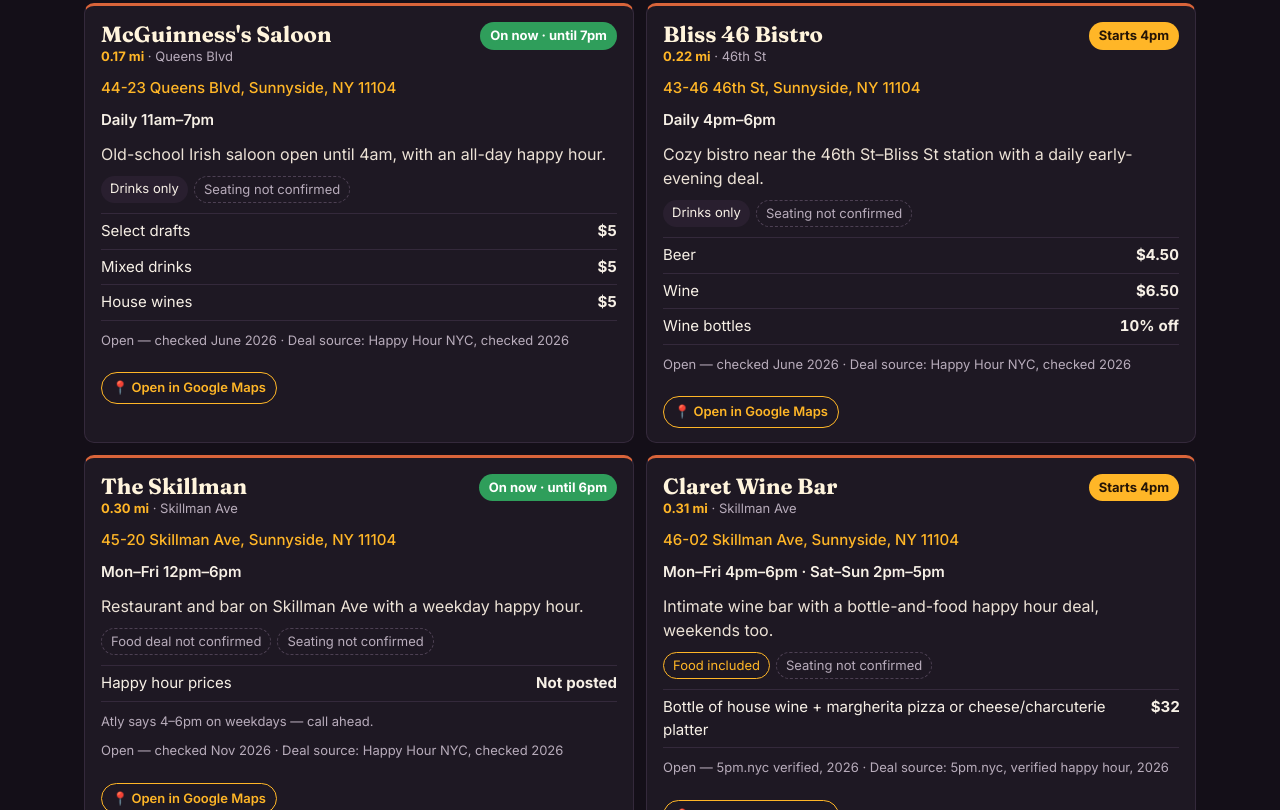
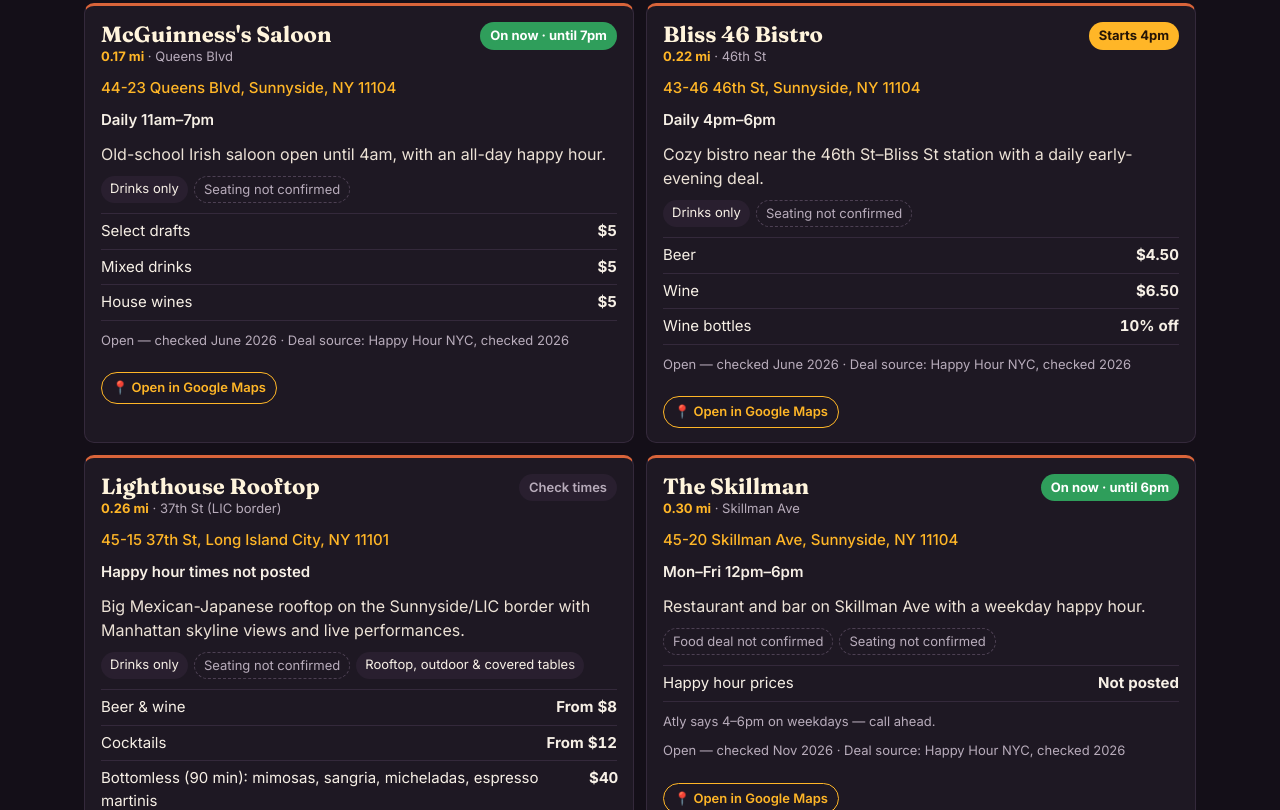
Before and after one commit to johngalang-coder/sunnysidehhs, a plain HTML site: page index.html in a window 1280 px wide. Shown: the part 1990-2800 px from the top of the page. Drawn offline with Linux system fonts and the light colour scheme.

Commit message:
Add Belo, The Alcove and Lighthouse Rooftop
Co-Authored-By: Claude Opus 5.5 <noreply@anthropic.com>
Claude-Session: https://claude.ai/code/session_01WquBAgrYxn3s98MT3EyyFS

```diff
--- a/index.html
+++ b/index.html
@@ -121,7 +121,7 @@ footer a{color:var(--y)}
 <script>
 {
 const ALL=[0,1,2,3,4,5,6],WK=[1,2,3,4,5],MT=[1,2,3,4],FS=[5,6,0];
-const S={hhn:"Happy Hour NYC, checked 2026",p5:"5pm.nyc, verified happy hour, 2026",both:"5pm.nyc verified + Happy Hour NYC, 2026"};
+const S={hhn:"Happy Hour NYC, checked 2026",p5:"5pm.nyc, verified happy hour, 2026",both:"5pm.nyc verified + Happy Hour NYC, 2026",atly:"Atly listing (undated)",ig:"Lighthouse Rooftop's own Instagram post (undated)"};
 const gm=v=>"https://www.google.com/maps/search/?api=1&query="+encodeURIComponent(v.n+", "+v.a);
 // seat: bar = bar-only / the venue is a bar; all = bar & tables; ? = not confirmed
 const V=[
@@ -136,6 +136,9 @@ const V=[
 {n:"The Skillman",h:"Skillman Ave",a:"45-20 Skillman Ave, Sunnyside, NY 11104",g:[40.746403,-73.918193],t:[[WK,12,18]],d:"Restaurant and bar on Skillman Ave with a weekday happy hour.",food:null,seat:"?",p:[["Happy hour prices","Not posted"]],s:"hhn",x:"Atly says 4–6pm on weekdays — call ahead.",ok:"Open — checked Nov 2026"},
 {n:"Claret Wine Bar",h:"Skillman Ave",a:"46-02 Skillman Ave, Sunnyside, NY 11104",g:[40.746397,-73.917871],t:[[WK,16,18],[[6,0],14,17]],d:"Intimate wine bar with a bottle-and-food happy hour deal, weekends too.",food:1,seat:"?",p:[["Bottle of house wine + margherita pizza or cheese/charcuterie platter","$32"]],s:"p5",ok:"Open — 5pm.nyc verified, 2026"},
 {n:"Sanger Hall",h:"Skillman Ave",a:"48-20 Skillman Ave, Sunnyside, NY 11104",g:[40.74615,-73.915413],t:[[WK,16,20]],d:"Roomy bar and restaurant with a long weekday happy hour.",food:0,seat:"?",p:[["Select beers","$5"],["Rosé","$7"],["Well drinks","$8"],["Margaritas","$10"]],s:"p5",ok:"Open — 5pm.nyc verified, 2026"},
+{n:"Belo",h:"Skillman Ave",a:"48-06 Skillman Ave, Sunnyside, NY 11104",g:[40.746136,-73.915878],t:[[WK,16,19]],d:"Colorful Brazilian bar and grill with DJs, Brazilian beats and outdoor dining.",food:0,seat:"?",sn:"Outdoor dining",p:[["Happy hour drink deals","Not posted"]],s:"atly",x:"Atly also says there's a big discount for paying cash.",ok:"Open — Atly, 2026"},
+{n:"The Alcove",h:"49th St",a:"41-11 49th St, Sunnyside, NY 11104",g:[40.745889,-73.915126],t:[],d:"Cozy reclaimed-wood tapas bar known for margaritas, skirt steak skewers and chimichurri truffle fries.",food:null,seat:"?",p:[["Select items","About $2–$3 off"],["Happy hour times","Not posted"]],s:"atly",ok:"Open — reviews, 2026"},
+{n:"Lighthouse Rooftop",h:"37th St (LIC border)",a:"45-15 37th St, Long Island City, NY 11101",g:[40.743694,-73.927957],t:[],d:"Big Mexican-Japanese rooftop on the Sunnyside/LIC border with Manhattan skyline views and live performances.",food:0,seat:"?",sn:"Rooftop, outdoor & covered tables",p:[["Beer & wine","From $8"],["Cocktails","From $12"],["Bottomless (90 min): mimosas, sangria, micheladas, espresso martinis","$40"]],s:"ig",x:"Weekday happy hour; exact times aren't posted.",ok:"Open — amNY rooftop guide, summer 2026"},
 {n:"Cousin Larry's",h:"Skillman Ave",a:"49-02 Skillman Ave, Sunnyside, NY 11104",g:[40.746088,-73.915118],t:[[[1,2,3],16,19],[[4,5],14,19]],d:"Neighborhood bar with a weekly cocktail special and half-price wine bottles midweek.",food:0,seat:"?",p:[["Cocktail of the week","$6"],["Wine bottles (Tue & Wed)","50% off"]],s:"both",x:"5pm.nyc lists Mon–Fri 4–7pm; Happy Hour NYC (Oct 2026) shows Thu–Fri starting at 2pm.",ok:"Open — checked Oct 2026"}
 ];
 const C=[40.7440,-73.92292];
```
